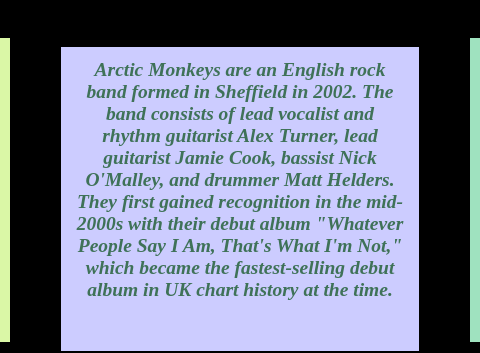
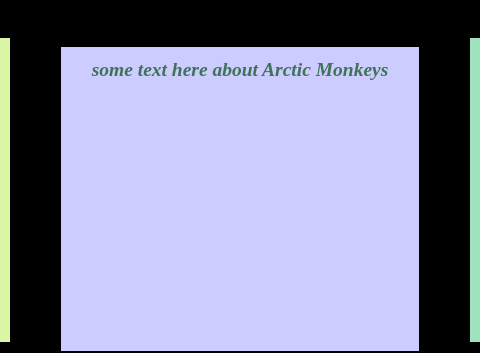
Before and after one commit to LikaTsetskhladze/Arctic-Monkeys, a plain HTML site: page index.html in a window 1280 px wide. Shown: the part 402-755 px from the top of the page, 400-880 px from the left. Drawn offline with Linux system fonts and the light colour scheme; grey boxes are pictures that could not be loaded.

Commit message:
Update index.html

```diff
--- a/index.html
+++ b/index.html
@@ -21,7 +21,7 @@
 		  			</tr>
 <td class="thirdtd">
 	<iframe width="560" height="315" src="https://www.youtube.com/embed/B1a2IX56Xlg" title="YouTube video player" frameborder="0" allow="accelerometer; autoplay; clipboard-write; encrypted-media; gyroscope; picture-in-picture; web-share" allowfullscreen></iframe></td>
-			      	<td class="fourthtd"><p><i><b>Arctic Monkeys are an English rock band formed in Sheffield in 2002. The band consists of lead vocalist and rhythm guitarist Alex Turner, lead guitarist Jamie Cook, bassist Nick O'Malley, and drummer Matt Helders. They first gained recognition in the mid-2000s with their debut album "Whatever People Say I Am, That's What I'm Not," which became the fastest-selling debut album in UK chart history at the time.</i></p> </td>
+			      	<td class="fourthtd"><p><i><b>some text here about Arctic Monkeys</i></p> </td>
 			      	<td class="fifthtd"><img src="https://i.ibb.co/3rG9vsx/c7c0ef9ee2be35b7f0c3217a85cd5404.webp" alt="image"></td>
 		  		</table>
 			</td>
```
